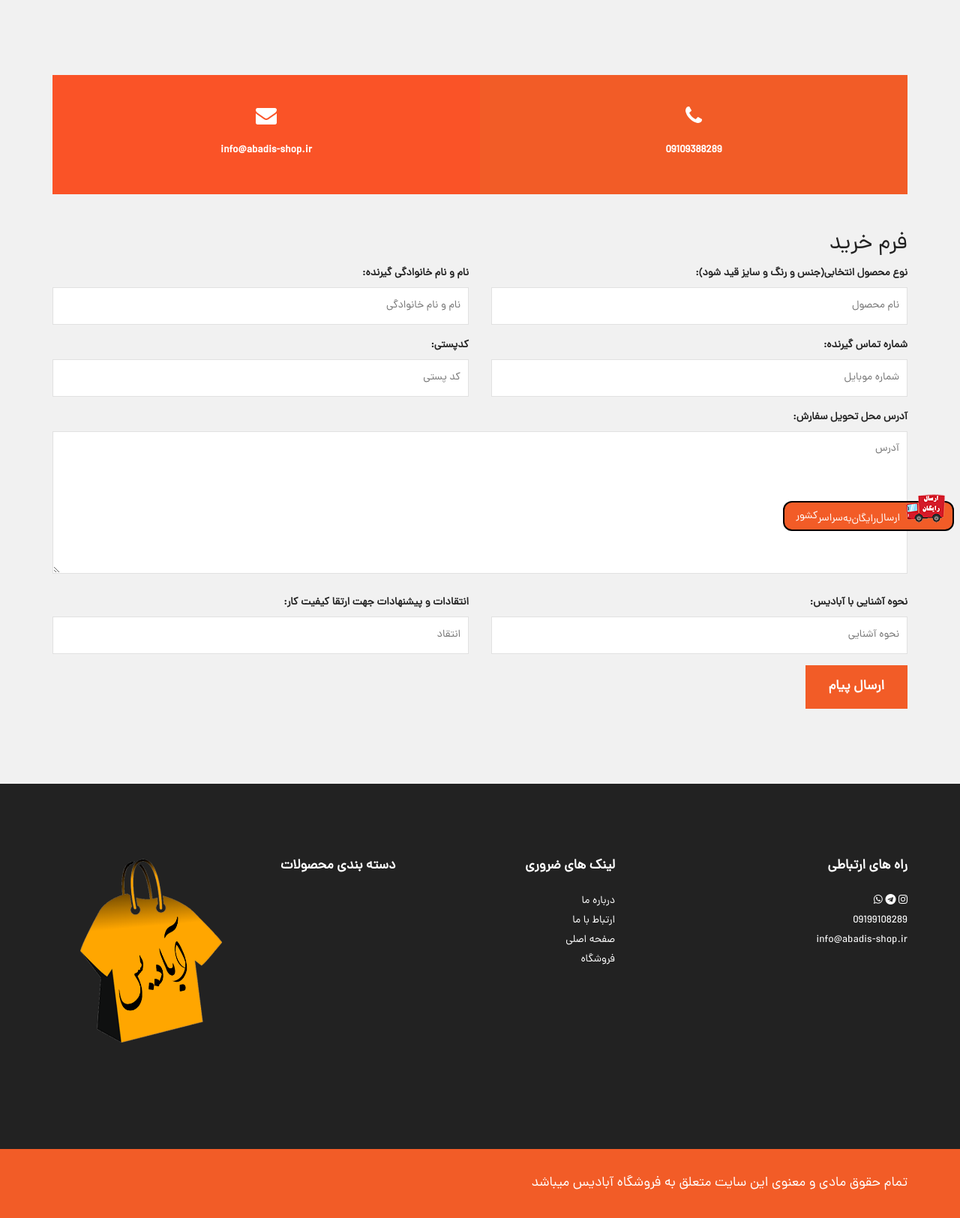
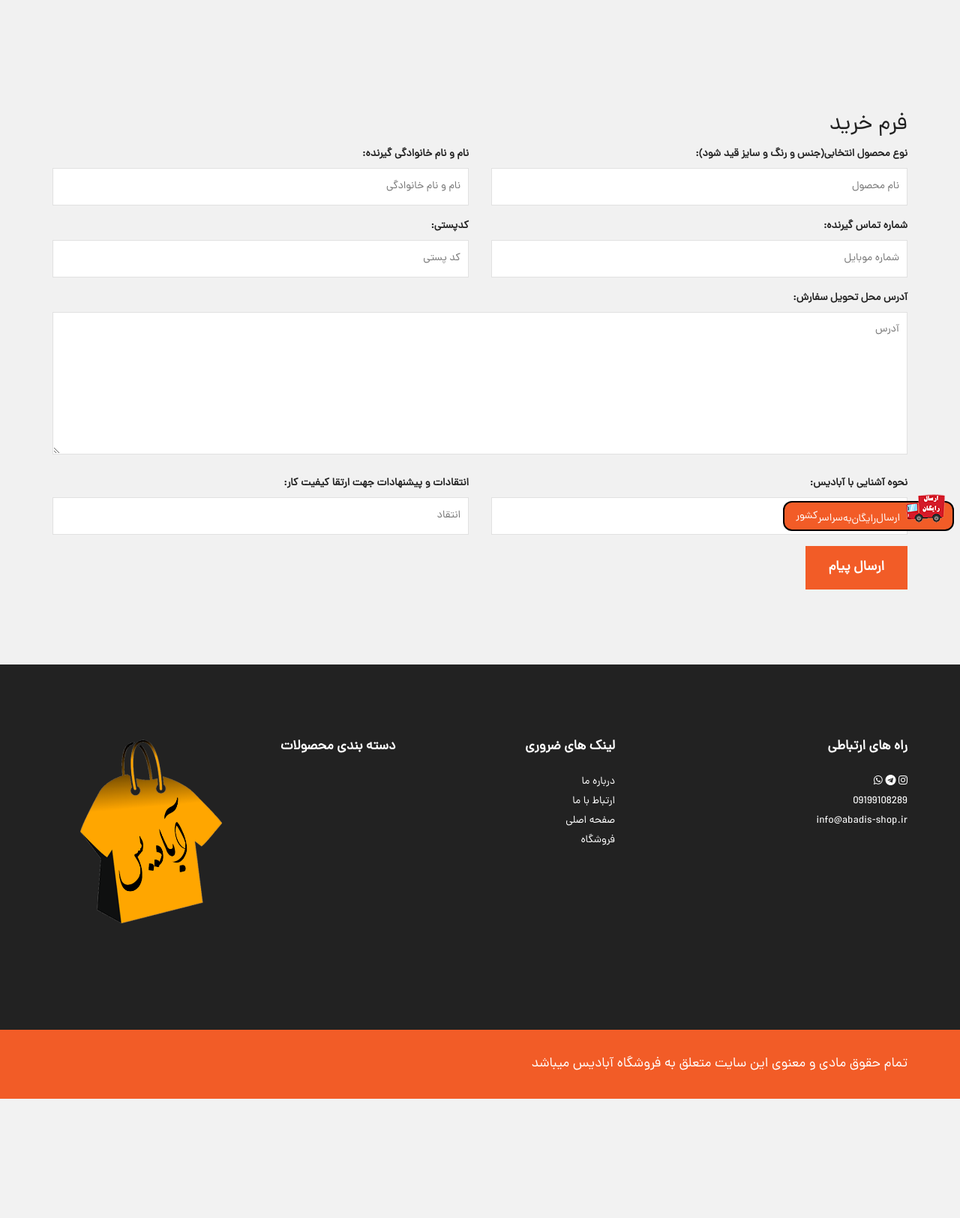
Before and after one commit to armin70/eshop, a Django app: page /order/purchase in a window 1280 px wide. Shown: the part 84-1708 px from the top of the page at 75% size. After the commit the page ends 1549 px from the top, so only its background shows below. Run offline with Django 3.2, Linux system fonts and the light colour scheme; data that the repository does not hold is empty; some libraries are stand-ins or nearby versions; some web fonts are replaced.

Commit message:
purchase form edit

```diff
--- a/templates/payment.html
+++ b/templates/payment.html
@@ -38,7 +38,5 @@
         </div>
     </div>
 </div>
-<button class="payment-btn" type="submit">ssssssssss</button>
-
 <!-- cart-area end -->
 {% endblock content %}
--- a/templates/purchase.html
+++ b/templates/purchase.html
@@ -5,20 +5,6 @@
 <div class="contact-area ptb-100 bg-4">
     <div class="contact-wrapper">
         <div class="container">
-            <div class="row">
-                <div class="col-xs-12  clear">
-
-                    <div class="contact-item text-center">
-                        <i class="fa fa-phone"></i>
-                        <p>09109388289</p>
-                    </div>
-                    <div class="contact-item text-center">
-                        <i class="fa fa-envelope"></i>
-                        <p>info@abadis-shop.ir</p>
-                    </div>
-
-                </div>
-            </div>
             <div class="form-style">
                 <h2>فرم خرید</h2>
                 <div class="cf-msg"></div>
```
